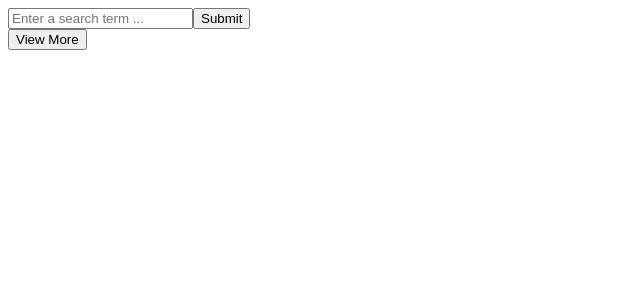
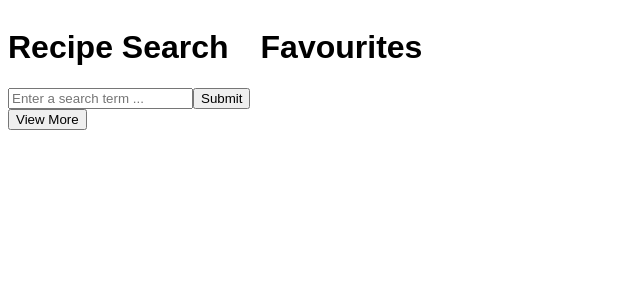
Before and after one commit to iagomoraisn/RecipeApp, a React (Vite) app in the folder frontend/: page / in a window 1280 px wide. Shown: the top 300 px of the page, without its empty margins (0-640 px from the left). Built offline with nearby package versions, Linux system fonts and the light colour scheme.

Commit message:
SearchFavourites

```diff
--- a/frontend/src/App.css
+++ b/frontend/src/App.css
@@ -34,3 +34,9 @@
   border-radius: 4px;
   max-width: 500px;
 }
+
+.tabs {
+  display: flex;
+  gap: 2em;
+  cursor: pointer;
+}
--- a/frontend/src/App.tsx
+++ b/frontend/src/App.tsx
@@ -5,10 +5,13 @@
 import RecipeCard from './components/RecipeCard';
 import RecipeModal from './components/RecipeModal';
 
+type Tabs = "search" | "favourites";
+
 const App = () => {
     const [searchTerm, setSearchTerm] = useState<string>('');
     const [recipes, setRecipes] = useState<Recipe[]>([]);
     const [selectedRecipe, setSelectedRecipe] = useState<Recipe | undefined>(undefined);
+    const [selectedTab, setSelectedTab] = useState<Tabs>("search");
     const pageNumber = useRef(1);
 
     const handleSearchSubmit = async (event: FormEvent) => {
@@ -37,7 +40,12 @@
 
     return (
     <div>
-        <form onSubmit={(event) => handleSearchSubmit(event)}>
+        <div className="tabs">
+        <h1 onClick={() => setSelectedTab("search")}> Recipe Search</h1>
+        <h1 onClick={() => setSelectedTab("favourites")}> Favourites </h1>
+        </div>
+        {selectedTab === "search" && (<>
+            <form onSubmit={(event) => handleSearchSubmit(event)}>
             <input type="text" required placeholder='Enter a search term ...'
             value={searchTerm}
             onChange={(event) => setSearchTerm(event.target.value)}
@@ -52,6 +60,10 @@
             className="view-more-button"
             onClick={handleViewMoreClick}
             >View More</button>
+        </>)}
+
+            {selectedTab === "favourites" && <div> This is the favourites tab</div>}
+
             {selectedRecipe ? <RecipeModal recipeId={selectedRecipe.id.toString()}
              onClose={() => setSelectedRecipe(undefined)} /> : null}
             </div>
```
